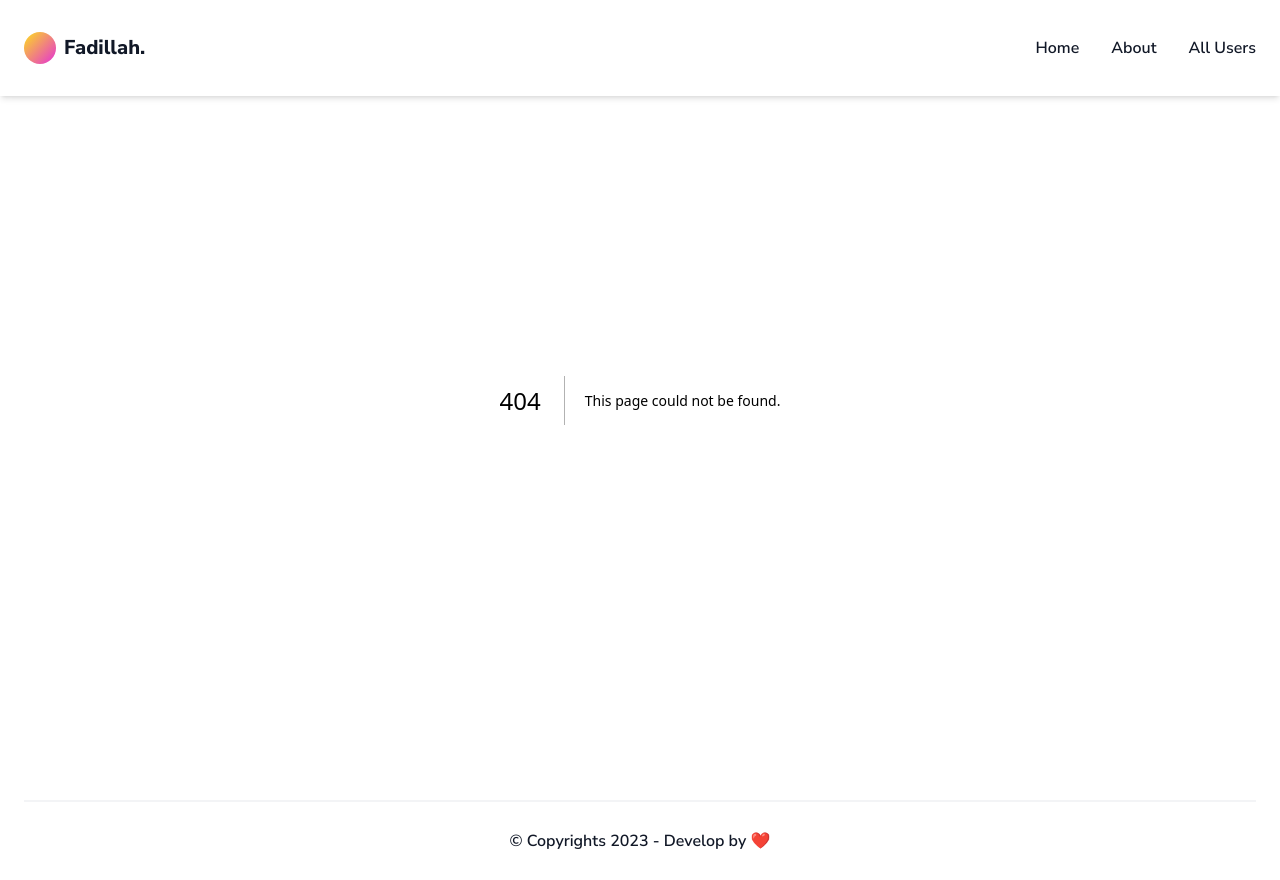
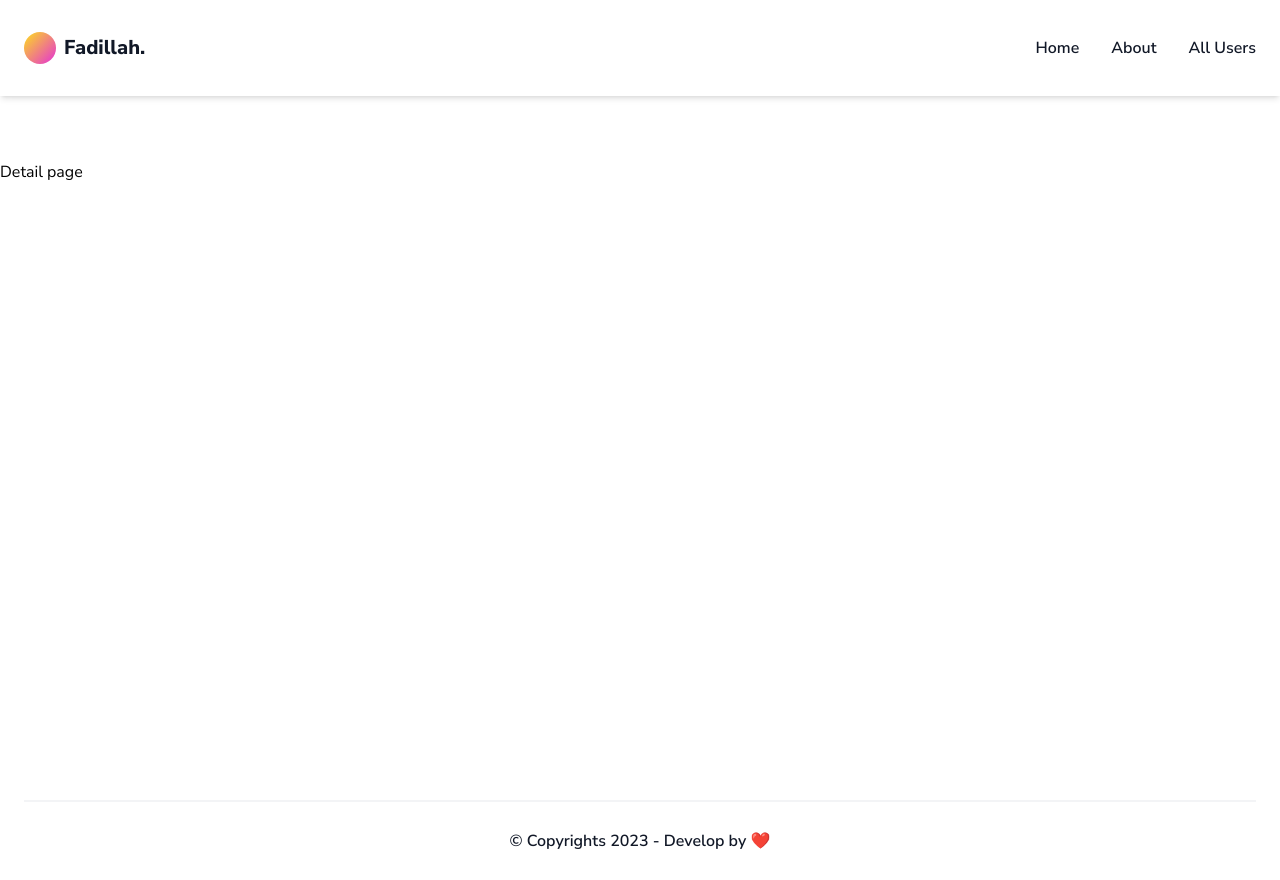
Before and after one commit to fajarfadillahh/fadillah-user-list, a Next.js app: page /user/1 in a window 1280 px wide. Before the commit this address had no page. Built offline with nearby package versions, Linux system fonts and the light colour scheme.

Commit message:
create: Detail page

```diff
--- /dev/null
+++ b/pages/user/[id].jsx
@@ -0,0 +1,3 @@
+export default function Detail() {
+  return <div className="pt-40">Detail page</div>;
+}
```
